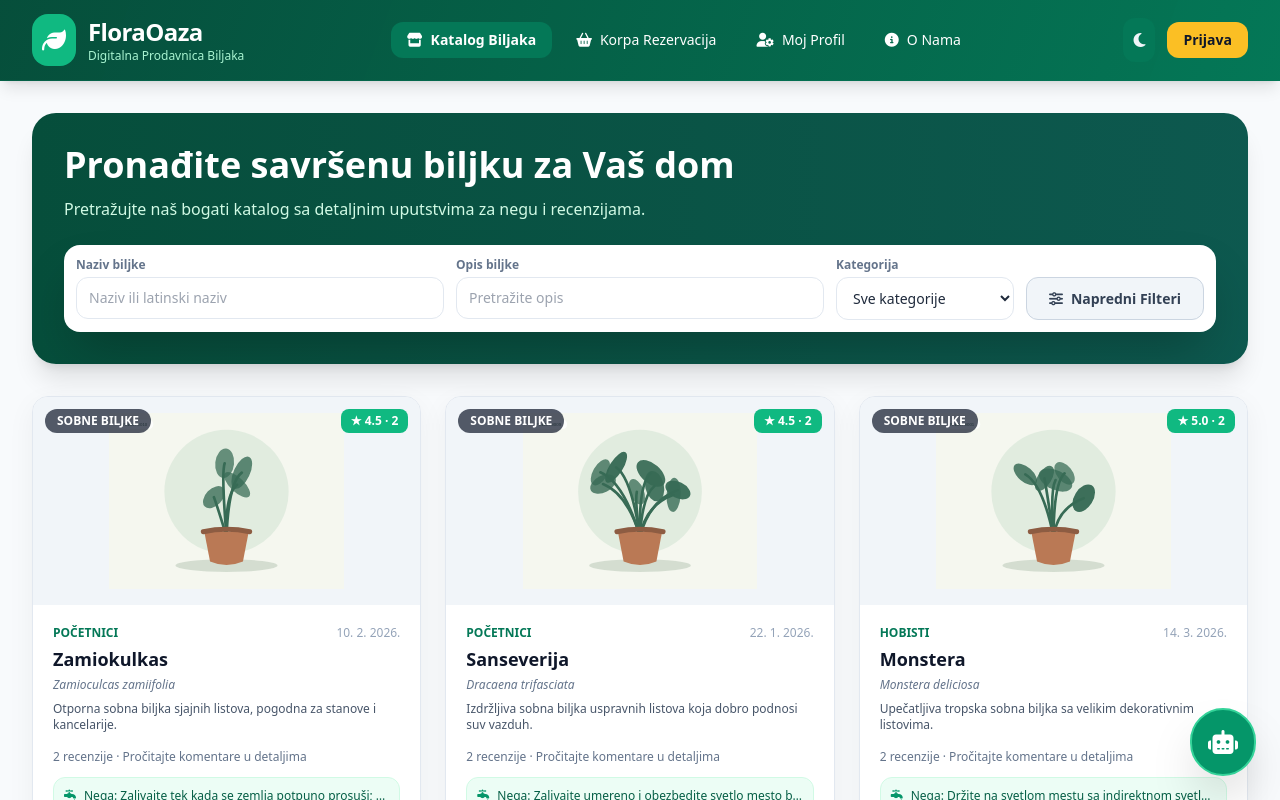
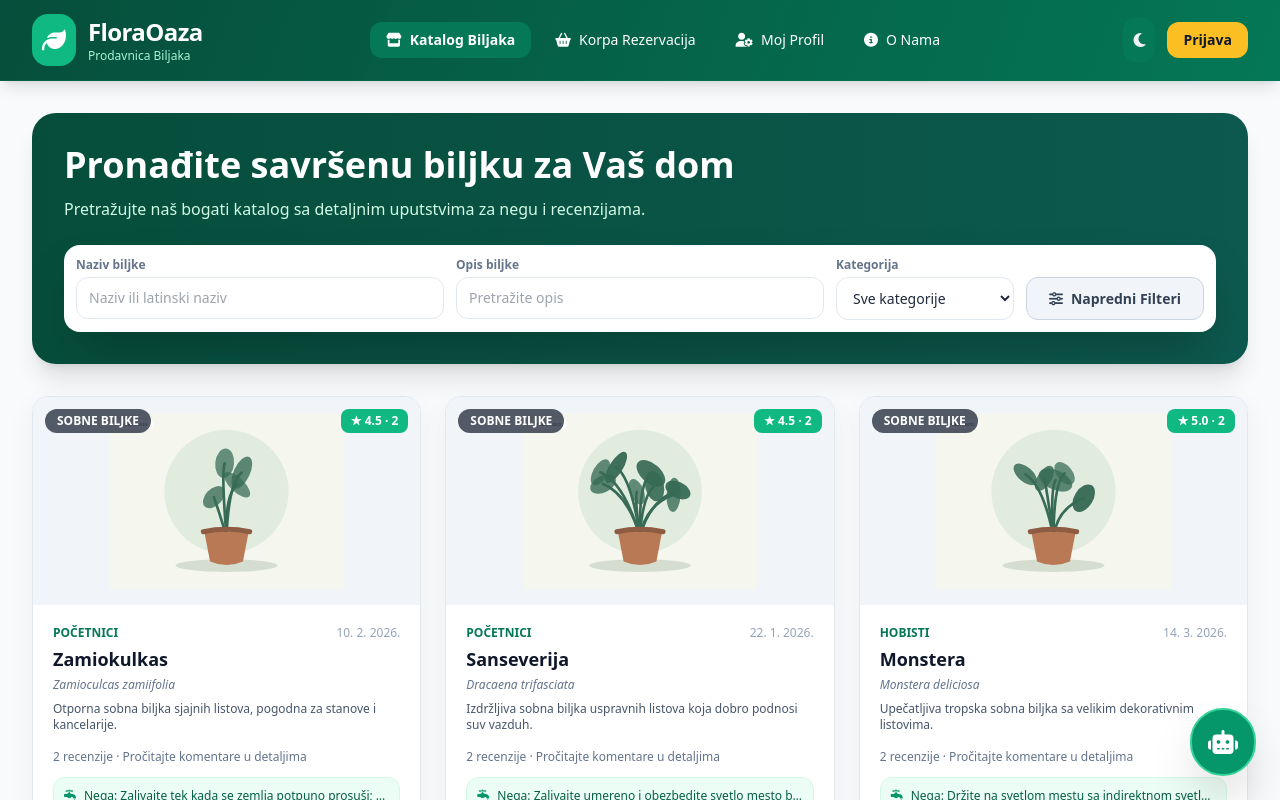
Before and after one commit to Aleksa934/PDKI-project, a Vue app: page / in a window 1280 px wide. Shown: the top 800 px of the page. Built offline with nearby package versions, Linux system fonts and the light colour scheme.

Commit message:
Update App.vue

```diff
--- a/src/App.vue
+++ b/src/App.vue
@@ -218,7 +218,7 @@ const logout = () => {
           <div class="bg-emerald-500 p-2.5 rounded-2xl text-white"><i class="fa-solid fa-leaf text-2xl"></i></div>
           <div>
             <span class="text-2xl font-bold tracking-tight">FloraOaza</span>
-            <span class="block text-xs text-emerald-200 font-light">Digitalna Prodavnica Biljaka</span>
+            <span class="block text-xs text-emerald-200 font-light"> Prodavnica Biljaka</span>
           </div>
         </div>
 
```
